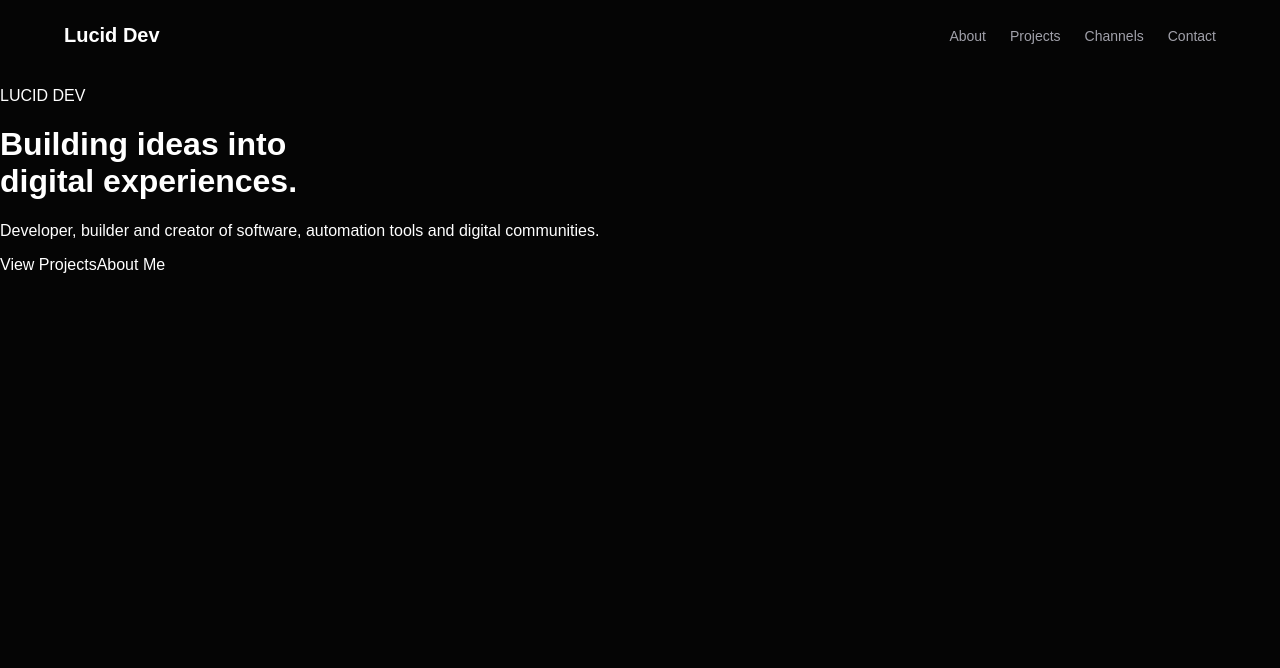
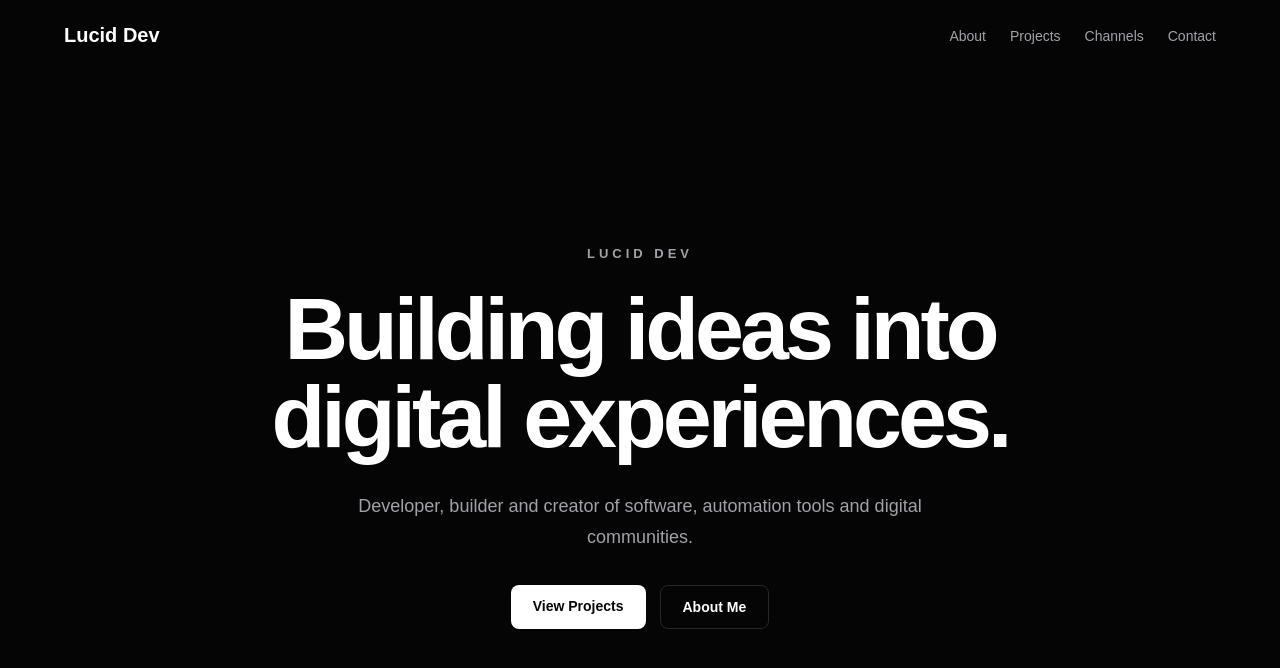
Before and after one commit to lawrencenjeri4-lgtm/lucid-dev-portfolio, a Next.js app: page / in a window 1280 px wide. Shown: the top 668 px of the page. Built offline with nearby package versions, Linux system fonts and the light colour scheme.

Commit message:
Add hero section styles to globals.css
Added styles for hero section, including layout, typography, and button styles.

```diff
--- a/app/globals.css
+++ b/app/globals.css
@@ -47,3 +47,67 @@ nav div a {
 nav div a:hover {
   color: #ffffff;
 }
+
+.hero {
+  min-height: calc(100vh - 80px);
+  display: flex;
+  align-items: center;
+  justify-content: center;
+  padding: 40px 24px;
+  text-align: center;
+}
+
+.hero-content {
+  max-width: 850px;
+}
+
+.eyebrow {
+  margin-bottom: 24px;
+  font-size: 13px;
+  font-weight: 700;
+  letter-spacing: 4px;
+  color: #a1a1aa;
+}
+
+.hero h1 {
+  margin: 0;
+  font-size: clamp(48px, 8vw, 88px);
+  line-height: 1;
+  letter-spacing: -4px;
+}
+
+.hero-description {
+  max-width: 600px;
+  margin: 30px auto;
+  color: #a1a1aa;
+  font-size: 18px;
+  line-height: 1.7;
+}
+
+.hero-buttons {
+  display: flex;
+  justify-content: center;
+  gap: 14px;
+  margin-top: 32px;
+}
+
+.button {
+  padding: 13px 22px;
+  border-radius: 8px;
+  font-size: 14px;
+  font-weight: 600;
+}
+
+.button.primary {
+  background: #ffffff;
+  color: #050505;
+}
+
+.button.secondary {
+  border: 1px solid #27272a;
+  color: #ffffff;
+}
+
+.button:hover {
+  opacity: 0.85;
+}
```
